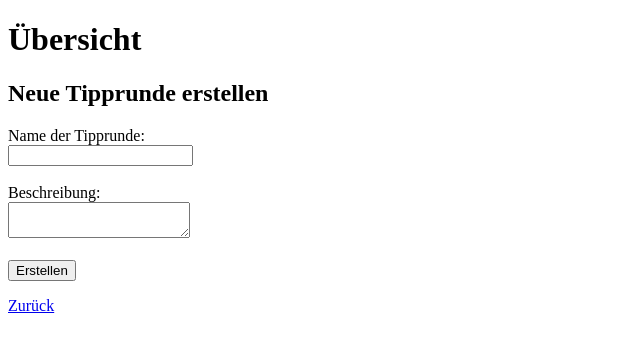
After one commit to laurenzberlin-prog/Tippspiel, a Flask app: template templates/create-round.html in a window 1280 px wide. The commit adds this page. Shown: the top 352 px of the page, without its empty margins (0-640 px from the left). Run offline with Flask 3, Linux system fonts and the light colour scheme; the template is opened without the code that fills it, so the values that code supplies are empty.

Commit message:
Seite zum Erstellen einer Tipprunde hinzugefügt und Dashboard angepasst

```diff
--- /dev/null
+++ b/templates/create-round.html
@@ -0,0 +1,19 @@
+{% extends "base.html" %}
+
+{% block title %}Tipprunde erstellen{% endblock %}
+
+{% block content %}
+    <h2>Neue Tipprunde erstellen</h2>
+
+    <form method="POST">
+        <label for="round_name">Name der Tipprunde:</label><br>
+        <input type="text" id="round_name" name="round_name" required><br><br>
+
+        <label for="description">Beschreibung:</label><br>
+        <textarea id="description" name="description"></textarea><br><br>
+
+        <button type="submit">Erstellen</button>
+    </form>
+
+    <p><a href="/dashboard">Zurück </a></p>
+{% endblock %}
--- a/templates/dashboard.html
+++ b/templates/dashboard.html
@@ -8,11 +8,7 @@
     <section>
         <h3>Neues Wettspiel</h3>
         <p>Erstelle eine neue Wettrunde.</p>
-        <form method="POST">
-            <label for="new_round_name">Name der neuen Wettrunde:</label><br>
-            <input type="text" id="new_round_name" name="new_round_name" required><br><br>
-            <button type="submit">Erstellen</button>
-        </form>
+        <p><a href="/create-round">Neues Tippspiel erstellen</a>/p>
     </section>
 
     <section>
```
